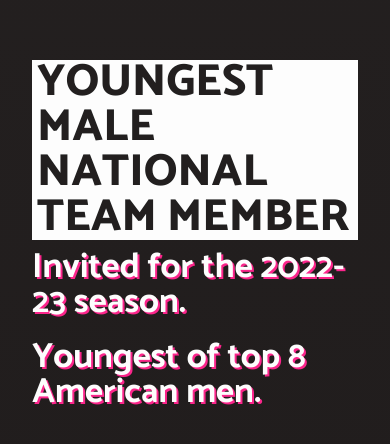
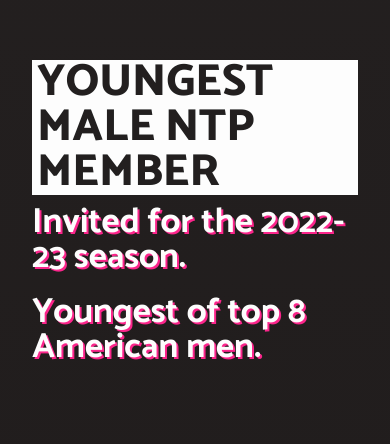
Before and after one commit to c0degreen/ryansshane, a React (Create React App) app: page / in a window 390 px wide. Shown: the part 5004-5448 px from the top of the page. Built offline with nearby package versions, Linux system fonts and the light colour scheme; a web font is replaced by a local one.

Commit message:
fixed about me formatting for mobile

```diff
--- a/src/containers/aboutme/AboutMe.jsx
+++ b/src/containers/aboutme/AboutMe.jsx
@@ -42,7 +42,8 @@ const AboutMe = () => {
       } src={about_two} />
       <AboutMeElement number='three' text={
         <>
-          <h1>Youngest Male National Team Member</h1>
+          <h1 className='desktop'>Youngest Male National Team Member</h1>
+          <h1 className='mobile'>Youngest Male NTP Member</h1>
           <h2>Invited for the 2022-23 season.</h2>
           <h2>Youngest of top 8 American men.</h2>
         </>
--- a/src/containers/aboutme/aboutMe.css
+++ b/src/containers/aboutme/aboutMe.css
@@ -56,6 +56,14 @@
         z-index: -2;
     }
 
+}
+
+.desktop {
+    display: inline;
+}
+
+.mobile {
+    display: none;
 }
 
 .rss__aboutMe-photo_wrapper.one {
@@ -213,4 +221,12 @@
     .rss__aboutMe-text.three h2 {
         text-shadow: 2px 2px 0 #FB258B;
     }
+
+    .mobile {
+        display: inline;
+    }
+
+    .desktop {
+        display: none;
+    }
 }
```
